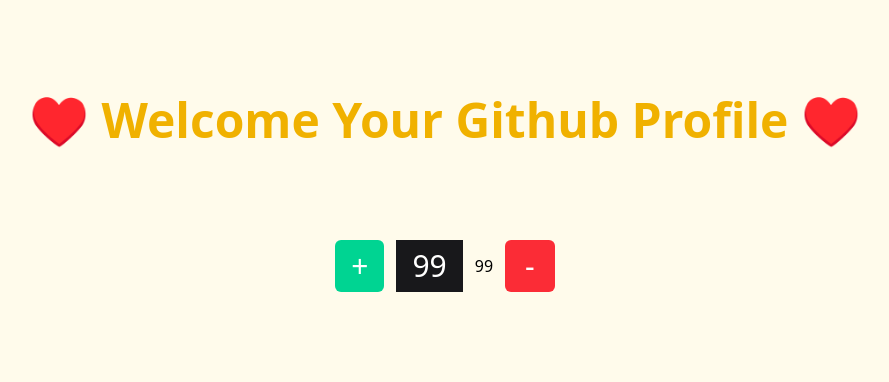
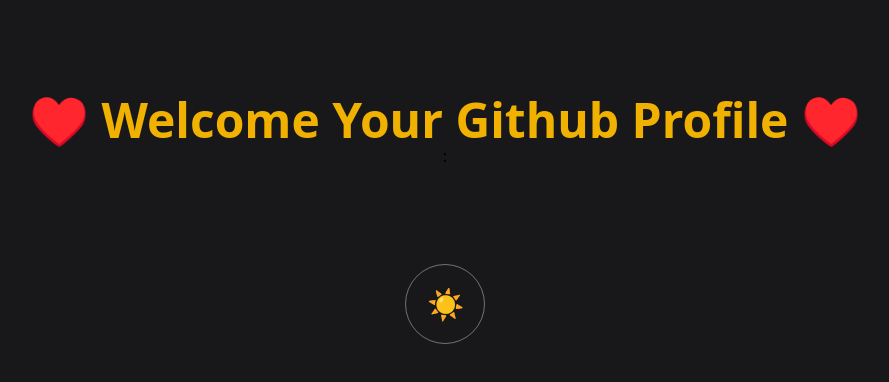
Before and after one commit to codermeghagithub/Frontend1, a React (Vite) app in the folder Frontend_1/React_js/: page / in a window 1280 px wide. Shown: the top 382 px of the page, without its empty margins (195-1084 px from the left). Built offline with nearby package versions, Linux system fonts and the light colour scheme.

Commit message:
Refactor App component to implement theme toggle functionality; update initial Marks state and remove increment/decrement buttons

```diff
--- a/Frontend_1/React_js/src/App.jsx
+++ b/Frontend_1/React_js/src/App.jsx
@@ -2,29 +2,27 @@
 import Avatar from "./module/Profile/components/Avatar";
 import InfoCard from "./module/Profile/components/InfoCard";
 
+const htmlDarkClassName=document.getElementById("mainRoot").classList[0];
 const App = () => {
-  const [Marks,setMarks]=useState(99);
-  const htmlDarkClassName=document.getElementById("mainRoot").classList;
+  const [Marks,setMarks]=useState(0);
+  const [theme,setTheme]=useState(htmlDarkClassName) ;
 
-const onIncrement=()=>{
-  setMarks (Marks+1)
-}
-const onDecrement=()=>{
-  setMarks(Marks-1)
-}
+  const onToggleTheme=()=>{
+    setTheme(theme==="dark"?"light" :"dark");
+    document.getElementById("mainRoot").classList.toggle("dark");
+  }
 return (
-  <main className="bg-zinc-900 dark:bg-amber-50 w-full py-24 flex flex-col justify-start items-center min-h-screen h-full">
+  <main className=" bg-amber-50 dark:bg-zinc-900 w-full py-24 flex flex-col justify-start items-center min-h-screen h-full">
     <h1 className="text-5xl text-yellow-500 font-extrabold stroke-2">
       ♥️ Welcome Your Github Profile ♥️
     </h1>
-
-
+:
 <div className="flex flex-row gap-3 justify-center items-center py-24">
-<button onClick={onIncrement} className="px-4 py-2 bg-emerald-400 text-white text-3xl rounded-md">+</button>
-
-<span className="px-4 py-2 bg-zinc-900 text-white text-3xl">{Marks}</span>
-{Marks}
-<button onClick={onDecrement} className="px-5 py-2 bg-red-500 text-white text-3xl rounded-md">-</button>
+<button onClick={onToggleTheme} className="hover:cursor-pointer px-4 py-4 h-20 w-20 rounded-full border border-zinc-500 text-3xl">
+{
+ theme==="dark" ? "☀️" :"🌙"
+}
+ </button>
 </div>
 
     {/* {!data ? (
@@ -49,7 +47,15 @@
 export default App;
 
 // usestate by increment decrement
-{/* <div className="flex flex-row gap-3 justify-center items-center py-24">
+{/*
+  const onIncrement=()=>{
+  setMarks (Marks+1)
+}
+const onDecrement=()=>{
+  setMarks(Marks-1)
+}
+
+  <div className="flex flex-row gap-3 justify-center items-center py-24">
 <button onClick={onIncrement} className="px-4 py-2 bg-emerald-400 text-white text-3xl rounded-md">+</button>
 
 <span className="px-4 py-2 bg-zinc-900 text-white text-3xl">{Marks}</span>
```
